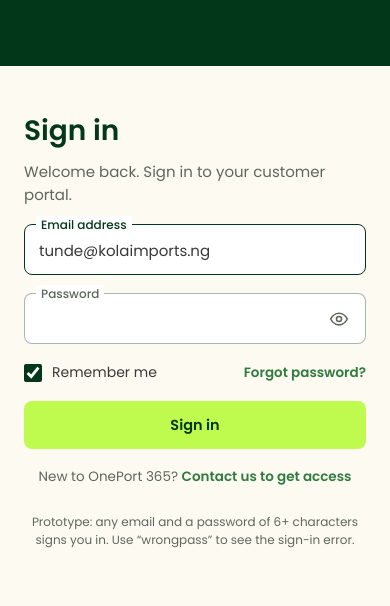
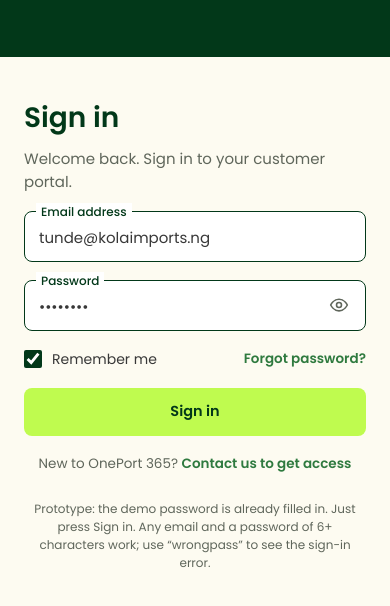
Before and after one commit to Oneport365PM/Customer-App-External, a plain HTML site: page web/index.html in a window 390 px wide. Shown: the part 250-856 px from the top of the page. Drawn offline with Linux system fonts and the light colour scheme.

Commit message:
Pre-fill a demo password on the login screens
Sign-in was blocked for passwords under 6 characters, which made the
prototype look broken. Both the mobile app and the web portal now
pre-fill 'demo1234' so viewers can sign in with one click; validation
and the 'wrongpass' error demo still work.

Co-Authored-By: Claude Opus 5.5 <noreply@anthropic.com>
Claude-Session: https://claude.ai/code/session_01P9W1QDVe2k1RiixvU5VvWT

```diff
--- a/web/index.html
+++ b/web/index.html
@@ -574,7 +574,7 @@ function shipChip(s) {
 var S, root = document.getElementById('root');
 var PAGES = { dashboard: 1, shipments: 1, quotes: 1, invoices: 1, account: 1 };
 function fresh() {
-  var s = { auth: false, login: { email: 'tunde@kolaimports.ng', pw: '', show: false, remember: true, err: {}, busy: false, mode: 'signin', sent: false, formErr: '' },
+  var s = { auth: false, login: { email: 'tunde@kolaimports.ng', pw: 'demo1234', show: false, remember: true, err: {}, busy: false, mode: 'signin', sent: false, formErr: '' },
     page: 'dashboard', detail: null, modal: null,
     st: {}, dec: {}, qFilter: 'all', sFilter: 'active', iFilter: 'all', newShips: [], prefs: {}, docs: {}, inv: {},
     company: Object.assign({}, COMPANY0), contact: Object.assign({}, CONTACT0) };
@@ -649,7 +649,7 @@ function loginScreen() {
         '<button type="button" class="link" data-act="loginMode" data-v="forgot">Forgot password?</button></div>' +
       '<button type="submit" class="btn btn-accent block"' + (L.busy ? ' aria-busy="true" disabled style="opacity:.8;cursor:progress"' : '') + '>' + (L.busy ? '<span class="spin" aria-hidden="true"></span>Signing in…' : 'Sign in') + '</button>' +
       '<p class="muted" style="margin:0;text-align:center;font-size:13.5px">New to OnePort 365? <button type="button" class="link" data-act="toast" data-v="Your OnePort sales contact will set up your account">Contact us to get access</button></p>' +
-      '<p class="muted" style="margin:8px 0 0;text-align:center;font-size:12px;line-height:1.5">Prototype: any email and a password of 6+ characters signs you in. Use “wrongpass” to see the sign-in error.</p></form>';
+      '<p class="muted" style="margin:8px 0 0;text-align:center;font-size:12px;line-height:1.5">Prototype: the demo password is already filled in. Just press Sign in. Any email and a password of 6+ characters work; use “wrongpass” to see the sign-in error.</p></form>';
   }
   var feats = [[P.doc, 'Review and decide on quotes', 'See every charge, in every currency, then accept or reject.'],
                [P.box, 'Track every shipment', 'Live progress, documents and updates from our team.'],
```
Also changed, not shown: index.html (+2 -2 lines).
